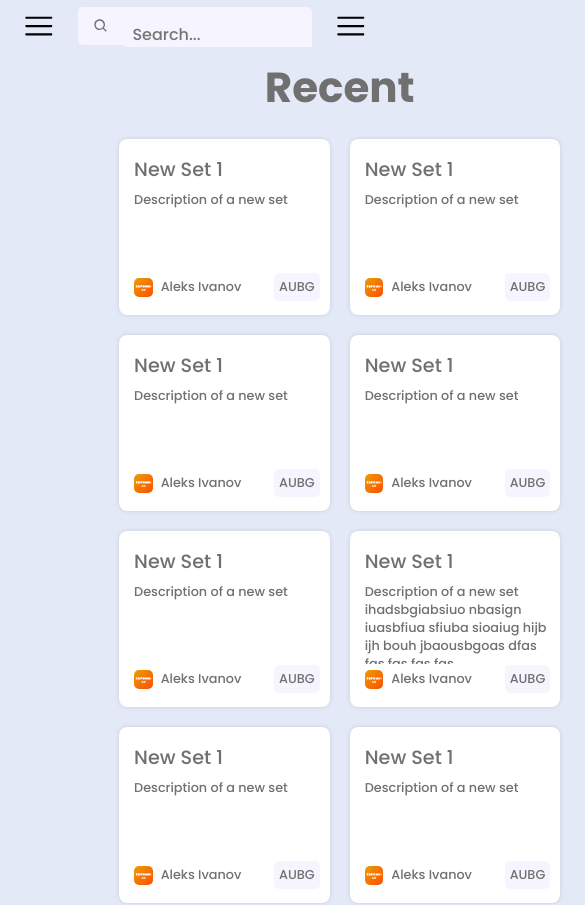
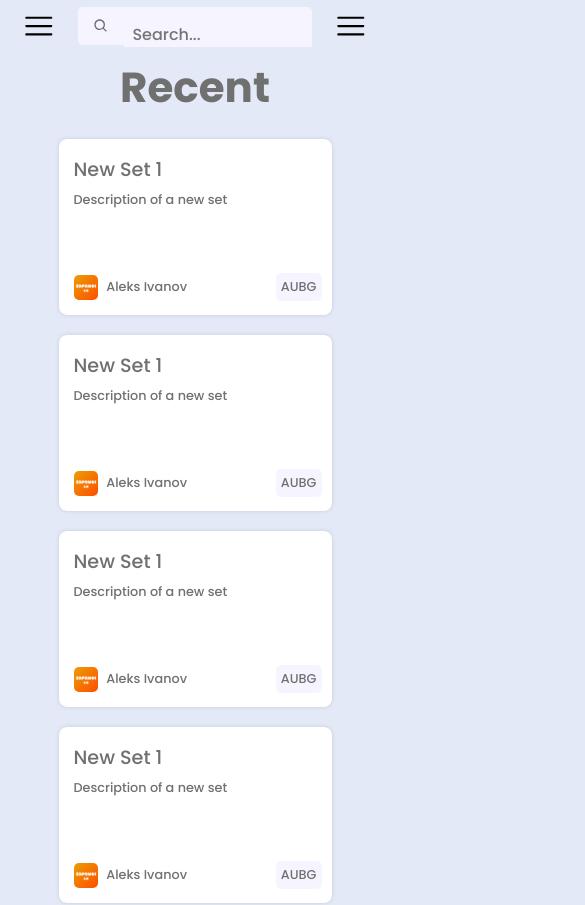
Before and after one commit to ZapomniGo/zapomnigo-client, a React (Vite) app: page / in a window 390 px wide. Shown: the top 905 px of the page, 585 px wide, since content can reach past the window. Built offline with nearby package versions, Linux system fonts and the light colour scheme.

Commit message:
changes to main page

```diff
--- a/src/app-components/Dashboard/_dashboard.scss
+++ b/src/app-components/Dashboard/_dashboard.scss
@@ -28,6 +28,7 @@
     .sets {
       display: flex;
       flex-wrap: wrap;
+      width: 100%;
     }
 
   }
--- a/src/app-components/MainPage/_mainPage.scss
+++ b/src/app-components/MainPage/_mainPage.scss
@@ -20,6 +20,7 @@
 @media only screen and (max-width: 1000px){
   .set-wrapper{
       margin-left: 0 !important;
+      margin-right: 0 !important;
       .category-title{
         text-align: center;
         margin-left: 0 !important;
--- a/src/app-components/SetCard/_setCard.scss
+++ b/src/app-components/SetCard/_setCard.scss
@@ -74,7 +74,7 @@
 
         .set-institution {
             text-align: right;
-            width: 55%;
+            width: 65%;
             a{
                 text-decoration: none;
                 display: inline-block;
@@ -141,3 +141,15 @@
       opacity: 1 !important;
     }
 }
+
+@media only screen and (max-width: 850px){
+    .set-card{
+        width: 43%;
+    }
+}
+
+@media only screen and (max-width: 600px){
+    .set-card{
+        width: 70%;
+    }
+}
```
Lines whose indentation alone changed are shown as unchanged.
